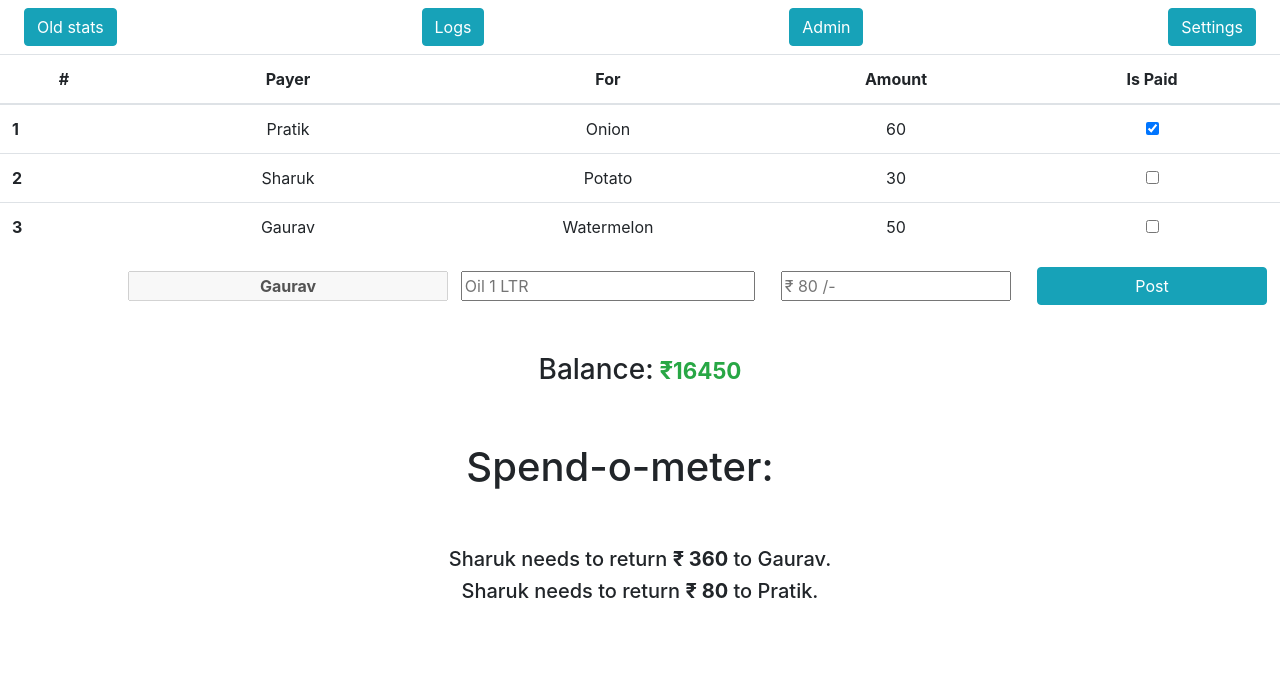
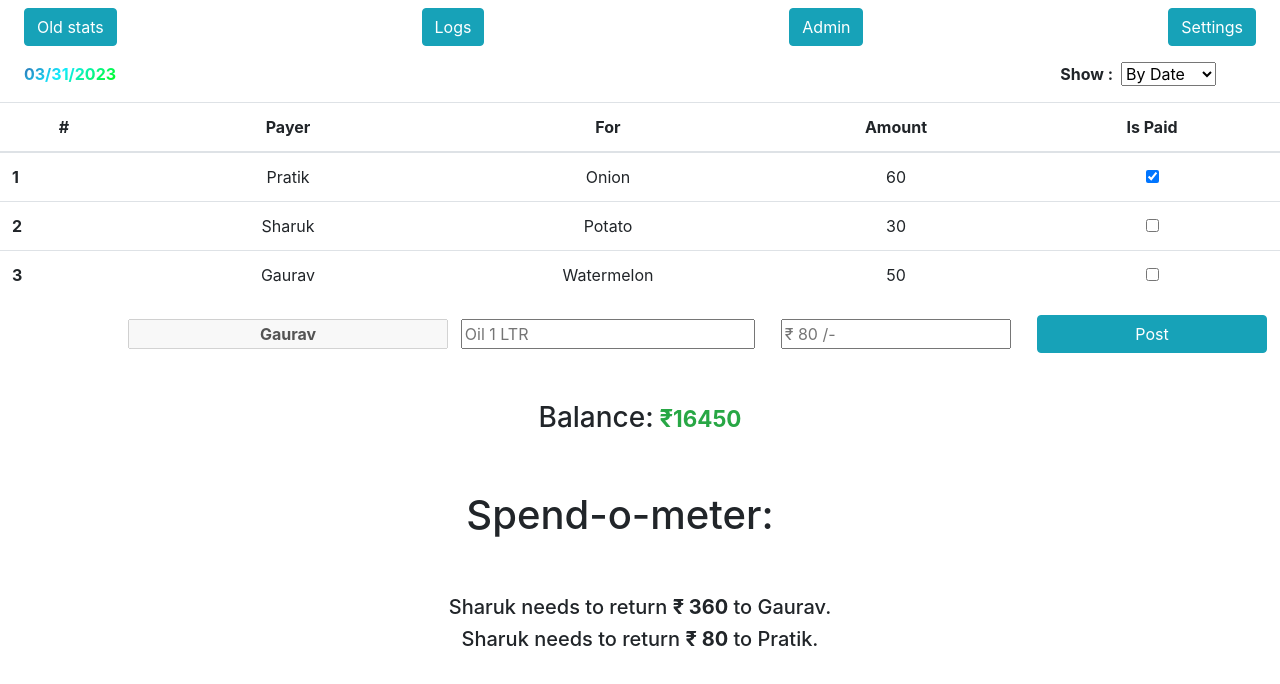
Before and after one commit to prat1k-chakrab0rty/SF06, an Angular app: page /home in a window 1280 px wide. Shown: the top 684 px of the page. Built offline with nearby package versions, Linux system fonts and the light colour scheme.

Commit message:
Added animation for date/week/month value in home component.

```diff
--- a/src/app/home/home.component.css
+++ b/src/app/home/home.component.css
@@ -8,3 +8,31 @@
     animation-duration: 1s;
     animation-iteration-count: infinite;
 }
+
+.animate-character
+{
+   text-transform: uppercase;
+  background-image: linear-gradient(
+    -225deg,
+    #231557 0%,
+    #44107a 29%,
+    #13ebff 67%,
+    #00ff0d 100%
+  );
+  background-size: auto auto;
+  background-clip: border-box;
+  background-size: 200% auto;
+  color: #fff;
+  background-clip: text;
+  -webkit-background-clip: text;
+  -webkit-text-fill-color: transparent;
+  animation: textclip 2s linear infinite;
+  display: inline-block;
+      font-size: medium;
+}
+
+@keyframes textclip {
+  to {
+    background-position: 200% center;
+  }
+}
--- a/src/app/home/home.component.html
+++ b/src/app/home/home.component.html
@@ -3,6 +3,17 @@
     <button class="btn btn-info" (click)="toLogsPage()">Logs</button>
     <button class="btn btn-info">Admin</button>
     <button class="btn btn-info">Settings</button>
+</div>
+<div class="d-flex justify-content-between align-items-center mx-4 my-2">
+    <p class="p-0 m-0 font-weight-bold animate-character">{{value}}</p>
+    <div class="d-flex justify-content-center align-items-center mx-4 my-2">
+        <span class="font-weight-bold">Show :</span>
+        <select (change)="updateValue()" [(ngModel)]="viewBy" class="mr-3 ml-2">
+            <option value="1">By Date</option>
+            <option value="2">By Week</option>
+            <option value="3">By Month</option>
+        </select>
+    </div>
 </div>
 <table class="table">
     <thead>
--- a/src/app/home/home.component.ts
+++ b/src/app/home/home.component.ts
@@ -33,13 +33,48 @@ export class HomeComponent {
   amount: number[] = [360, 80];
   admin: string = "Sharuk";
   flatmate: string[] = ["Gaurav", "Pratik"];
-
+  viewBy: string = "1";
+  value: string = "";
   constructor(public router: Router) { }
-
+  ngOnInit() {
+    var today = new Date();
+    var dd = String(today.getDate()).padStart(2, '0');
+    var mm = String(today.getMonth() + 1).padStart(2, '0');
+    var yyyy = today.getFullYear();
+    this.value = mm + '/' + dd + '/' + yyyy;
+  }
   toOldStatsPage() {
     this.router.navigate(['old-stats']);
   }
   toLogsPage() {
     this.router.navigate(['logs']);
   }
+
+  updateValue() {
+    if (this.viewBy == "1") {
+      var today = new Date();
+      var dd = String(today.getDate()).padStart(2, '0');
+      var mm = String(today.getMonth() + 1).padStart(2, '0');
+      var yyyy = today.getFullYear();
+      this.value = mm + '/' + dd + '/' + yyyy;
+    }
+    else if (this.viewBy == "2") {
+      var date1 = new Date();
+      var date2 = new Date();
+      var months = ["Jan", "Feb", "Mar", "Apr", "May", "June",
+        "July", "Aug", "Sept", "Oct", "Nov", "Dec"];
+      date1.setDate(date1.getDate() - date1.getDay());
+      date2.setDate(date2.getDate() - date2.getDay());
+      var startDayOfWeek = date1;
+      date2.setDate(date2.getDate() + 7);
+      var endDayOfWeek = date2;
+      this.value = startDayOfWeek.getDate().toString() + " " + months[startDayOfWeek.getMonth()] + " - " + endDayOfWeek.getDate().toString() + " " + months[endDayOfWeek.getMonth()];
+    }
+    else if (this.viewBy == "3") {
+      var months = ["January", "February", "March", "April", "May", "June",
+        "July", "August", "September", "October", "November", "December"];
+      var today = new Date();
+      this.value = months[today.getMonth()];
+    }
+  }
 }
```
